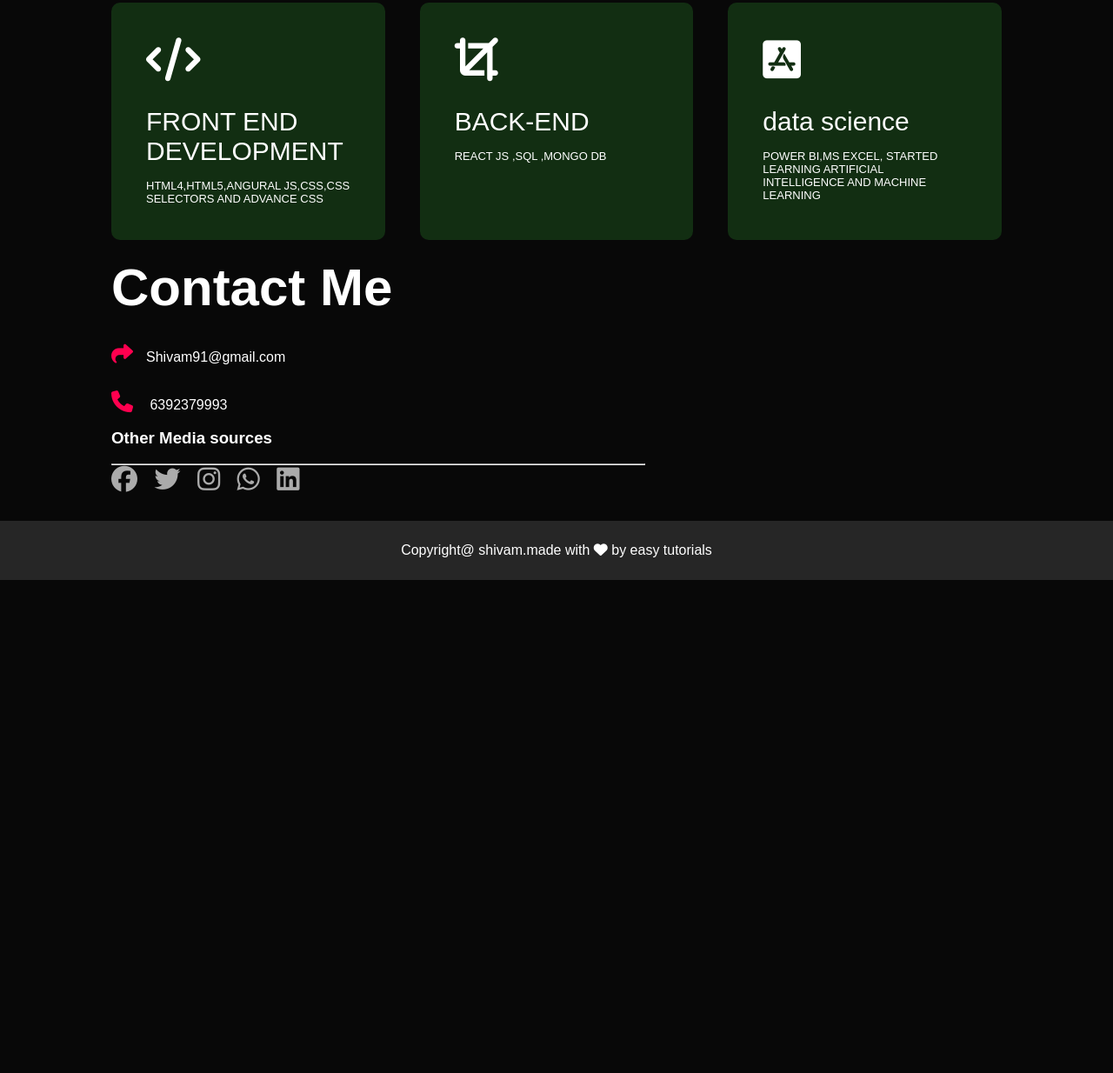
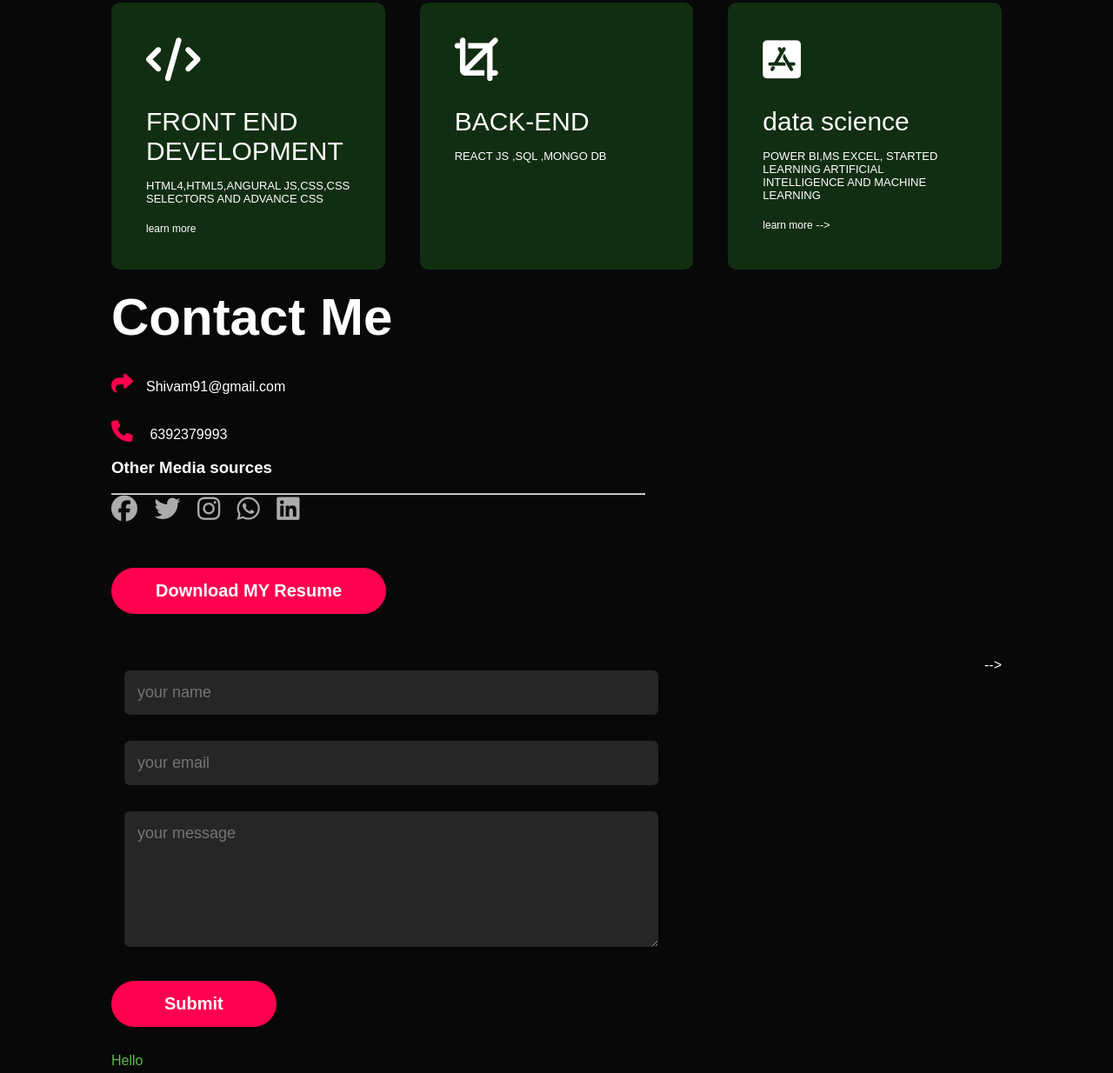
Before and after one commit to codershiva91/index-2.github.io, a plain HTML site: page index.html/index.html in a window 1280 px wide. Shown: the part 1891-3125 px from the top of the page at 87% size. Before the commit the page ends 2558 px from the top, so only its background shows below. Drawn offline with Linux system fonts and the light colour scheme.

Commit message:
Update index.html

```diff
--- a/index.html/index.html
+++ b/index.html/index.html
@@ -69,7 +69,7 @@
                           1 YEAR OF SALES EXPERIENCE <br>IN A TRACTOR AGENCY </li>
                           <li><span>WEB-DEVELOPMENT</span><br><BR>
                             WORKING AS A FRONT END DEVELOPER </li>
-                          <!-- <li><span>data science</span><br> </li> -->
+                           <li><span>data science</span><br> </li>
                         </ul>
                     </div>
 
@@ -103,7 +103,7 @@
                <h2>FRONT END DEVELOPMENT</h2>
 
               <p>HTML4,HTML5,ANGURAL JS,CSS,CSS SELECTORS AND ADVANCE CSS</p>
-              <!-- <a href="#">learn more</a> -->
+               <a href="#">learn more</a>
 
            </div>
            <div>
@@ -122,7 +122,7 @@
 
          <p> POWER BI,MS EXCEL,
           STARTED LEARNING ARTIFICIAL INTELLIGENCE AND MACHINE LEARNING   </p>
-         <!-- <a href="#">learn more</a>
+          <a href="#">learn more</a>
           -->
       </div>
          </div>
@@ -149,10 +149,10 @@
           <a href="https://www.linkedin.com/in/shivam-sahu-51aa3427a?utm_source=share&utm_campaign=share_via&utm_content=profile&utm_medium=android_app" > <i class="fa-brands fa-linkedin"></i></a>
 
        </div>
-         <!-- <a href="images/my-cv.pdf"  download  class="btn btn2"> Download CV</a> -->
+         <a href="images/my-cv.pdf"  download  class="btn btn2"> Download MY Resume</a>
 
     </div>
-    <!-- <div class="contact-right">
+     <div class="contact-right">
 
        <form name="submit-to-google-sheet">
 
```
